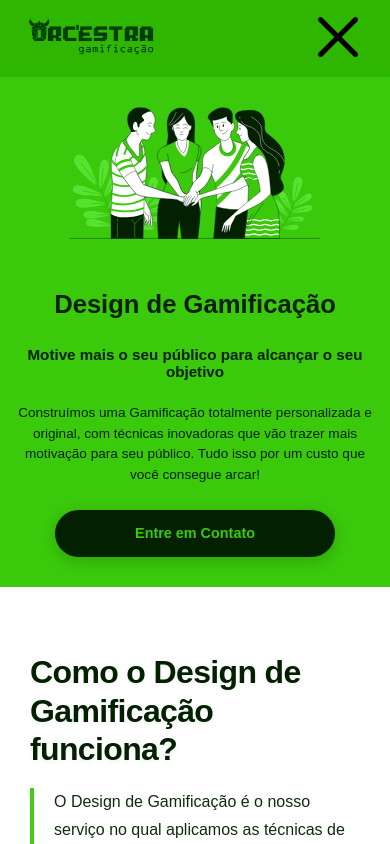
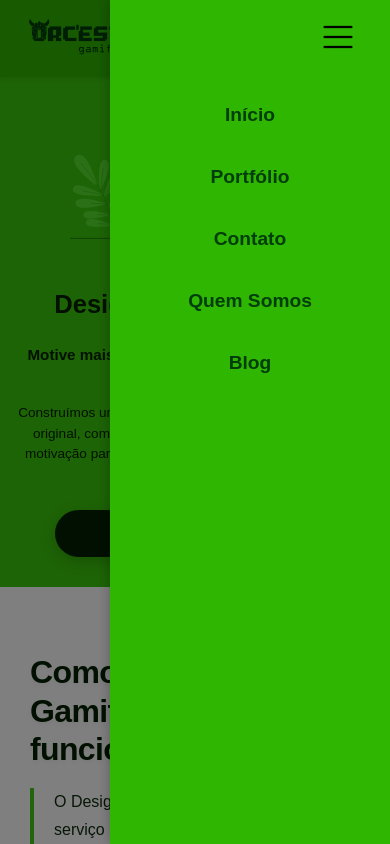
Before and after one commit to DiProjOrcestra/Site-Orc, a React (Vite) app: page / in a window 390 px wide. Both pictures are taken after a click on the button 338 px from the left and 38 px from the top of the page. Shown: the top 844 px of the page. Built offline with nearby package versions, Linux system fonts and the light colour scheme.

Commit message:
fix: ajustando sidebar

```diff
--- a/src/components/Header.css
+++ b/src/components/Header.css
@@ -1,3 +1,4 @@
+/* ========== ESTILOS BASE (DESKTOP) ========== */
 .header {
   background-color: #2EB600;
   padding: 0.25rem 2rem 0.25rem 1rem;
@@ -7,6 +8,8 @@
   justify-content: space-between;
   align-items: center;
   font-weight: bold;
+  position: relative;
+  z-index: 10;
 }
 
 .logo-container {
@@ -85,7 +88,7 @@
   border: none;
   cursor: pointer;
   padding: 0;
-  z-index: 10;
+  z-index: 20;
 }
 
 .hamburger-icon {
@@ -93,62 +96,100 @@
   height: 40px;
 }
 
+
 @media (max-width: 768px) {
   .hamburger {
     display: block;
+    z-index: 30;
+  }
+
+  .menu-overlay {
+    position: fixed;
+    top: 0;
+    left: 0;
+    width: 100%;
+    height: 100%;
+    background-color: rgba(0, 0, 0, 0.5);
+    z-index: 15;
+    animation: fadeIn 0.3s ease;
   }
 
   .nav-menu {
-    display: none;
-    position: absolute; /* muda para absolute em relação ao header */
-    top: 100%;          /* fica exatamente abaixo do header */
-    left: 0;
-    width: 100%;
-    height: calc(100vh - [altura do header]); /* opcional: ocupar o resto da tela */
-    background-color: rgba(46, 182, 0, 0.95);
-    flex-direction: column;
-    align-items: center;
-    justify-content: center;
-    padding: 2rem;
-    z-index: 1000;
+    display: block;
+    position: fixed;
+    top: 0;
+    right: -280px;
+    width: 280px;
+    height: 100%;
+    background-color: #2EB600;
+    box-shadow: -2px 0 10px rgba(0,0,0,0.2);
+    z-index: 20;
+    transition: right 0.3s ease-in-out;
+    padding: 2rem 1rem;
+    overflow-y: auto;
   }
 
   .nav-menu.show {
-    display: flex;
+    right: 0;
   }
 
   .nav-menu ul {
     flex-direction: column;
-    gap: 2rem;
+    gap: 1.5rem;
     width: 100%;
-    text-align: center;
-    margin: 0;
+    margin: 4rem 0 0 0;
     padding: 0;
+    text-align: left;
   }
 
   .nav-menu a {
-    font-size: 1.5rem;
+    font-size: 1.2rem;
+    color: #003D0D;
+    display: flex;
+    flex-direction: column;
+    align-items: center;
+    padding: 0.5rem 0;
   }
 
   .nav-menu .dropdown {
-    position: static;
+    display: none;
+    position: relative;
   }
 
   .nav-menu .dropdown-menu {
+    display: none;
     position: static;
-    background-color: transparent;
+    background-color: rgba(0,0,0,0.1);
     box-shadow: none;
     min-height: auto;
-    padding: 1rem 0;
-    display: none; /* escondido por padrão */
+    padding: 0.5rem 0 0.5rem 1rem;
+    margin-top: 0.5rem;
+  }
+
+  .nav-menu .dropdown.open .dropdown-menu {
+    display: flex;
+    flex-direction: column;
+  }
+
+  .nav-menu .dropdown-menu a {
+    padding: 0.5rem 1rem;
+    font-size: 1rem;
   }
 
   .nav-menu .dropdown:hover .dropdown-menu {
-    display: flex; /* ainda funciona para mouse */
+    display: none;
   }
 
-  .nav-menu .dropdown-menu a {
-    justify-content: center;
-    padding: 0.75rem 1rem;
+  .nav-menu .dropdown span {
+    display: block;
+    padding: 0.5rem 0;
+    color: #003D0D;
+    font-weight: bold;
+    cursor: pointer;
+  }
+
+  @keyframes fadeIn {
+    from { opacity: 0; }
+    to { opacity: 1; }
   }
 }
--- a/src/components/Header.jsx
+++ b/src/components/Header.jsx
@@ -1,12 +1,23 @@
 import React, { useState } from 'react';
-import { Link } from 'react-router-dom'; // Importação necessária
+import { Link } from 'react-router-dom';
 import './Header.css';
 
 const Header = () => {
   const [menuOpen, setMenuOpen] = useState(false);
+  const [dropdownOpen, setDropdownOpen] = useState(false);
 
   const toggleMenu = () => setMenuOpen(!menuOpen);
-  const closeMenu = () => setMenuOpen(false); // Fecha o menu ao clicar num link
+  const closeMenu = () => {
+    setMenuOpen(false);
+    setDropdownOpen(false);
+  };
+
+  const toggleDropdown = (e) => {
+    e.stopPropagation();
+    if (window.innerWidth <= 768) {
+      setDropdownOpen(!dropdownOpen);
+    }
+  };
 
   return (
     <header className="header">
@@ -18,18 +29,20 @@ const Header = () => {
 
       <button className="hamburger" onClick={toggleMenu}>
         <img
-          src={menuOpen ? "/assets/close.png" : "/assets/hamburguer.png"}
-          alt={menuOpen ? "Fechar menu" : "Abrir menu"}
+          src="/assets/hamburguer.png"
+          alt="Abrir menu"
           className="hamburger-icon"
         />
       </button>
 
+      {menuOpen && <div className="menu-overlay" onClick={closeMenu}></div>}
+
       <nav className={`nav-menu ${menuOpen ? 'show' : ''}`}>
         <ul>
           <li><Link to="/" onClick={closeMenu}>Início</Link></li>
-          <li className='dropdown'>
-            <span>Serviços</span>
-            <ul className='dropdown-menu'>
+          <li className={`dropdown ${dropdownOpen ? 'open' : ''}`}>
+            <span onClick={toggleDropdown}>Serviços</span>
+            <ul className="dropdown-menu">
               <li><Link to="/servicos/consultoria-gamificada" onClick={closeMenu}>Consultoria Gamificada</Link></li>
               <li><Link to="/servicos/desenvolvimento-gamificado" onClick={closeMenu}>Desenvolvimento Gamificado</Link></li>
               <li><Link to="/servicos/concepção-de-software" onClick={closeMenu}>Concepção de Software</Link></li>
```
